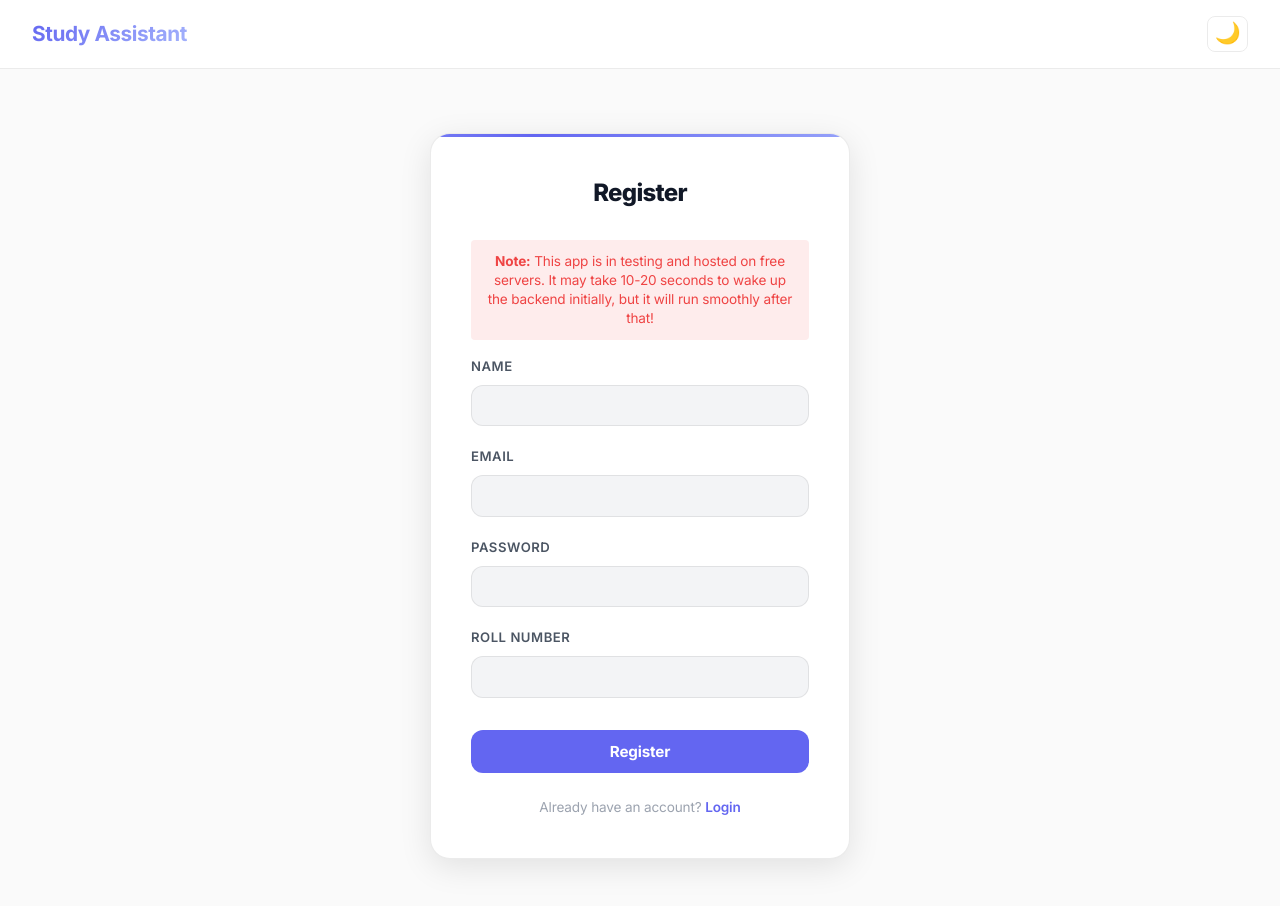
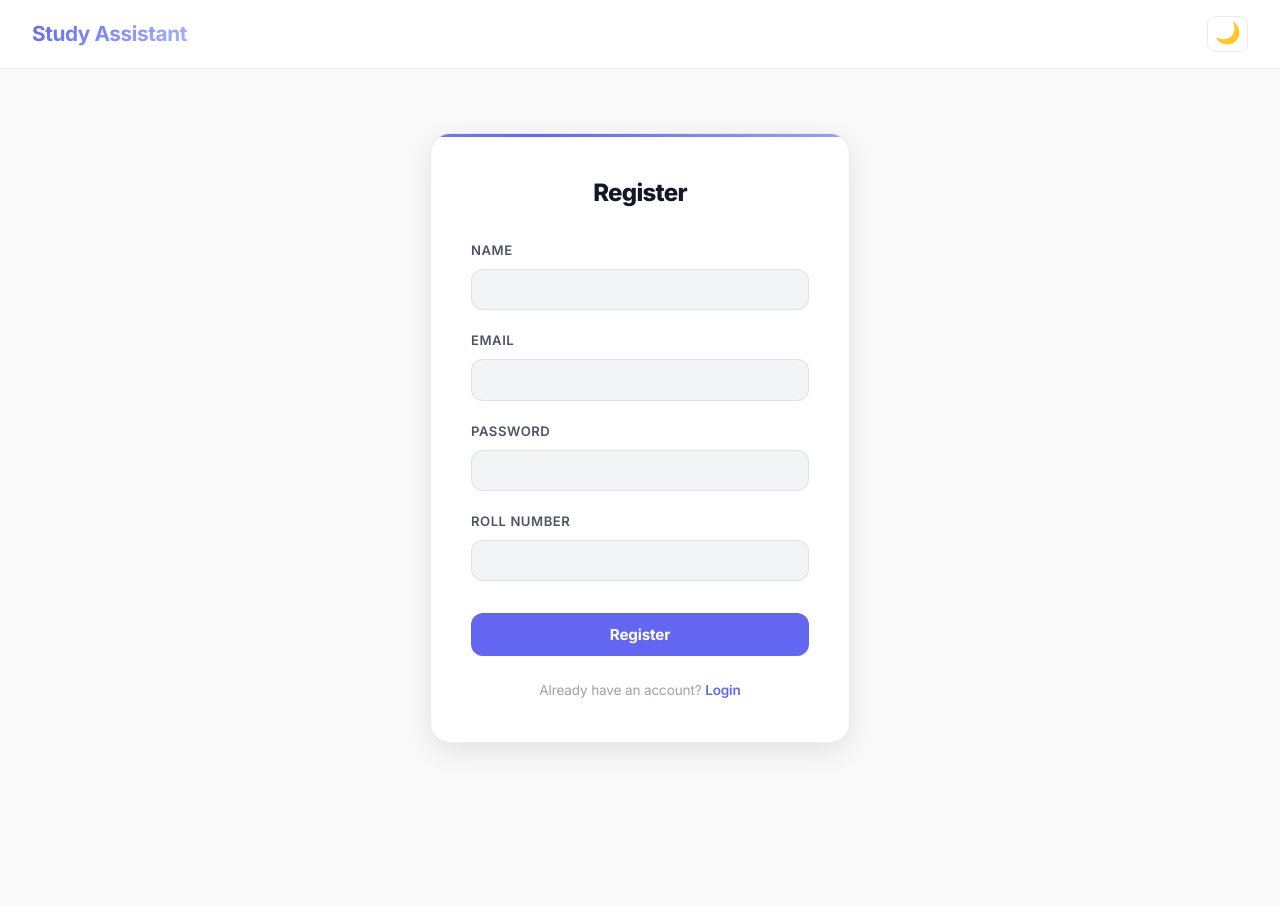
Before and after one commit to meet112114/StudyAssistant_f, a React (Create React App) app: page /register in a window 1280 px wide. Shown: the top 906 px of the page. After the commit the page ends 807 px from the top, so only its background shows below. Built offline with nearby package versions, Linux system fonts and the light colour scheme; no server answers; the HTML template or start-up script is replaced by a standard one.

Commit message:
warning- rem

```diff
--- a/src/pages/Register.js
+++ b/src/pages/Register.js
@@ -36,9 +36,6 @@ const Register = () => {
     <div className="register-container">
       <form onSubmit={handleRegister} className="register-form">
         <h2>Register</h2>
-        <div style={{ color: '#ef4444', fontSize: '0.85rem', marginBottom: '1rem', background: 'rgba(239, 68, 68, 0.1)', padding: '0.75rem', borderRadius: '4px', textAlign: 'center', lineHeight: '1.4' }}>
-          <strong>Note:</strong> This app is in testing and hosted on free servers. It may take 10-20 seconds to wake up the backend initially, but it will run smoothly after that!
-        </div>
         <div className="form-group">
           <label>Name</label>
           <input type="text" value={name} onChange={(e) => setName(e.target.value)} required />
```
